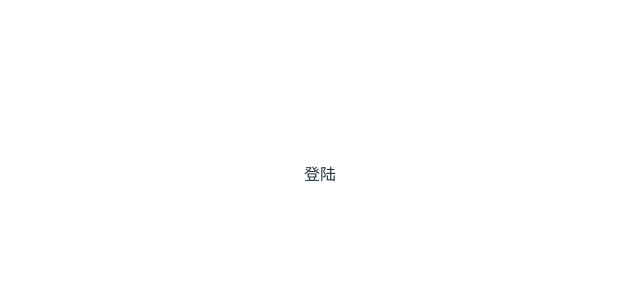
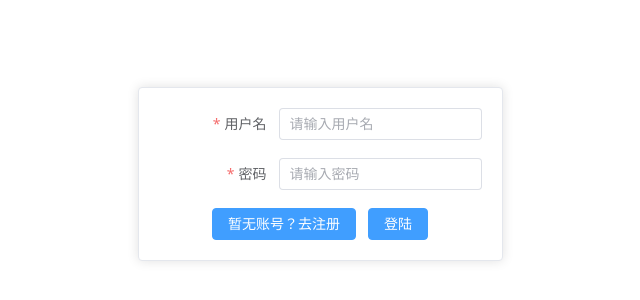
Before and after one commit to sakura11107/ChatFront, a Vue app: page /login in a window 1280 px wide. Shown: the part 226-526 px from the top of the page, without its empty margins (320-960 px from the left). Built offline with nearby package versions, Linux system fonts and the light colour scheme.

Commit message:
feat 增加登陆注册页面

```diff
--- a/src/api/auth.ts
+++ b/src/api/auth.ts
@@ -1,13 +1,14 @@
 import {post} from './axios.ts'
 
-// export const login = (data:any) => {
-//     return post('/login',data)
-// }
-interface RegisterResponse{
+interface Response{
     code: number;
     message: string;
     data: string;
 }
-export const register = (data:any):Promise<RegisterResponse> => {
+
+export const login = (data:any):Promise<Response> => {
+    return post('/api/auth/login',data)
+}
+export const register = (data:any):Promise<Response> => {
     return post('/api/auth/register',data)
 }
--- a/src/views/Login.vue
+++ b/src/views/Login.vue
@@ -1,8 +1,103 @@
 <template>
-  <p>登陆</p>
+  <el-card class="login-card">
+    <el-form
+      ref="loginForm"
+      :model="formData"
+      :rules="rules"
+      label-width="120px"
+      class="login-form"
+    >
+      <el-form-item label="用户名" prop="username">
+        <el-input
+            v-model="formData.username"
+            placeholder="请输入用户名"
+            clearable
+        ></el-input>
+      </el-form-item>
+      <el-form-item label="密码" prop="password">
+        <el-input
+            v-model="formData.password"
+            placeholder="请输入密码"
+            type="password"
+            show-password
+            clearable
+        ></el-input>
+      </el-form-item>
+
+      <el-button type="primary" @click="goToRegister">暂无账号？去注册</el-button>
+      <el-button type="primary" @click="submitForm">登陆</el-button>
+    </el-form>
+  </el-card>
 </template>
 
 <script setup lang="ts">
+
+import { reactive, ref } from 'vue';
+import {ElMessage, ElNotification, type FormInstance, type FormRules} from "element-plus";
+import router from "../router/router.ts";
+import {login} from "../api/auth.ts";
+
+interface FormData {
+  username: string;
+  password: string;
+}
+
+const formData = reactive<FormData>({
+  username: '',
+  password: '',
+});
+
+const loginForm = ref<FormInstance|null>(null);
+
+const rules: FormRules = {
+  username: [
+    { required: true, message: '请输入用户名', trigger: 'blur' },
+    { min: 3, max: 20, message: '用户名长度为3-20个字符', trigger: 'blur' },
+  ],
+  password: [
+    { required: true, message: '请输入密码', trigger: 'blur' },
+    { min: 6, max: 20, message: '密码长度为6-20个字符', trigger: 'blur' },
+  ],
+};
+
+const submitForm = async () => {
+  loginForm.value?.validate(async (valid) => {
+    if (valid) {
+      try{
+
+        const requestData = {
+          username: formData.username,
+          password: formData.password,
+        };
+
+        const response = await login(requestData);
+
+
+        if (response.code === 200) {
+          ElNotification({
+            title: '登录成功',
+            message: '欢迎回来！即将跳转到首页...',
+            type: 'success',
+          });
+          // 延迟跳转到首页
+          setTimeout(() => {
+            router.push('/chat');
+          }, 2000);
+        } else {
+          ElMessage.error(response.message || '登录失败');
+        }
+      }catch (error){
+        ElMessage.error('登录失败,请稍后重试');
+      }
+    } else {
+      console.log('error submit!');
+    }
+  });
+};
+
+const goToRegister = () => {
+  router.push('/register');
+}
 
 </script>
 
--- a/src/views/Register.vue
+++ b/src/views/Register.vue
@@ -143,15 +143,15 @@ const submitForm = async () => {
 // 返回首页
 const gotoHome = () => {
   ElMessage.info('跳转到首页');
-  // 示例：跳转到首页
-  // window.location.href = '/';
+
+  router.push('/');
 };
 
 // 跳转到登录页面
 const goToLogin = () => {
   ElMessage.info('跳转到登录页面');
-  // 示例：跳转到登录页面
-  // window.location.href = '/login';
+
+  router.push('/login');
 };
 </script>
 
```
